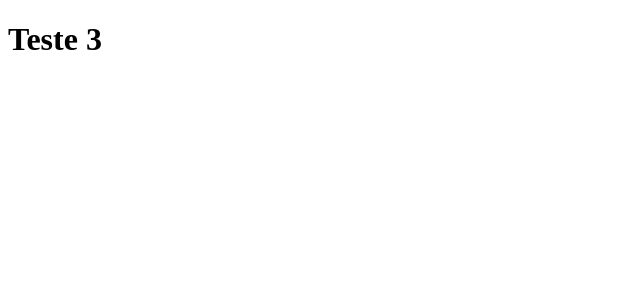
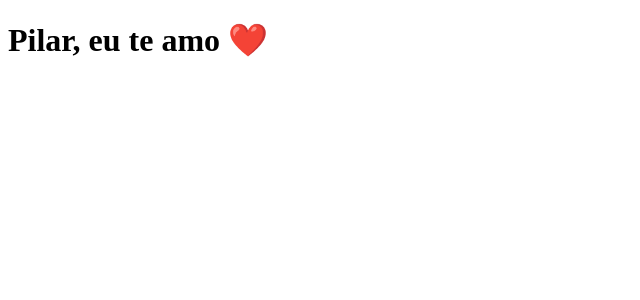
Before and after one commit to joaodemarco/clone-tabnews, a Next.js app: page / in a window 1280 px wide. Shown: the top 300 px of the page, without its empty margins (0-640 px from the left). Built offline with nearby package versions, Linux system fonts and the light colour scheme.

Commit message:
corrige mensagem da pagina inicial

```diff
--- a/pages/index.js
+++ b/pages/index.js
@@ -1,5 +1,5 @@
 function Home() {
-  return <h1>Teste 3</h1>;
+  return <h1>Pilar, eu te amo ❤️</h1>;
 }
 
 export default Home;
```
